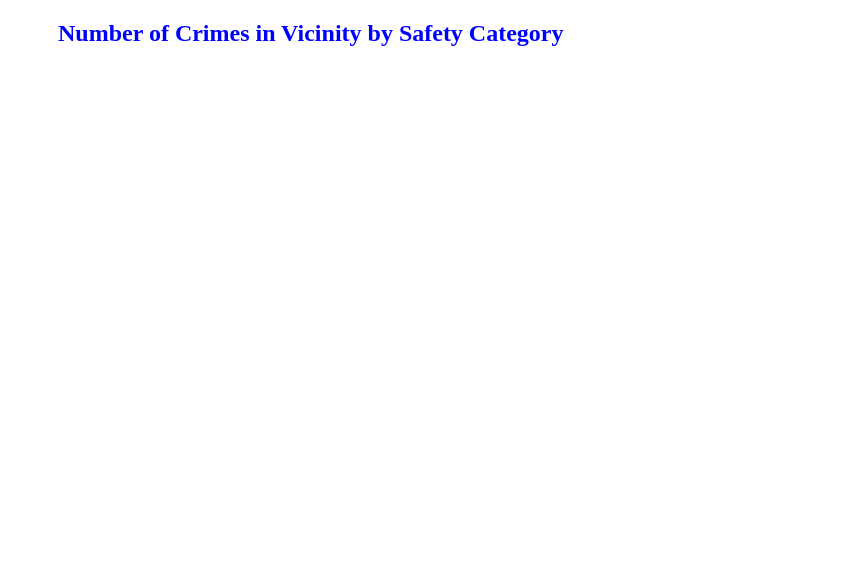
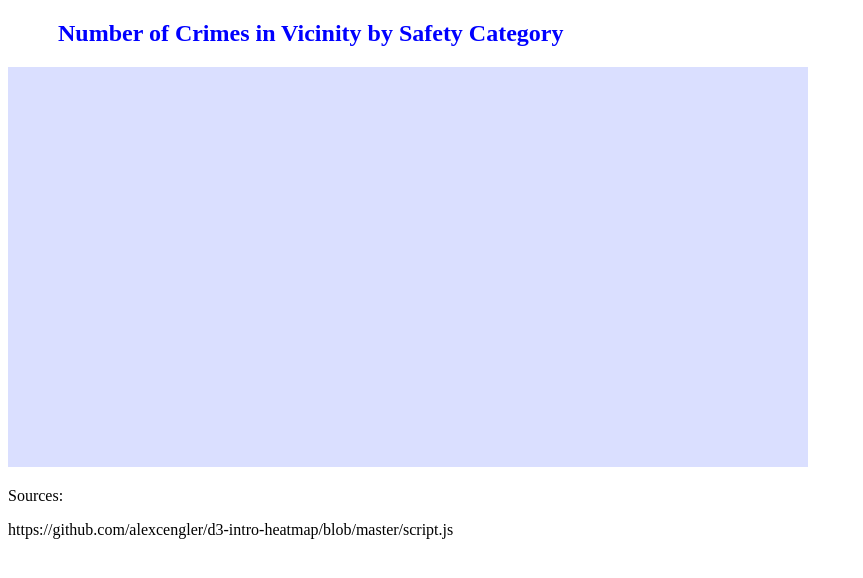
Before and after one commit to joan-wang/cps_d3, a plain HTML site: page index.html in a window 1280 px wide. Shown: the whole page, without its empty margins (0-863 px from the left). Drawn offline with Linux system fonts and the light colour scheme.

Commit message:
set up svg & g

```diff
--- a/index.html
+++ b/index.html
@@ -17,13 +17,31 @@
 	<div class="container">
 		<div id='chart'></div>
 	</div>
+	<p>	Sources: </p>
+	<p>https://github.com/alexcengler/d3-intro-heatmap/blob/master/script.js </p>
+	<script>
+		// Set Spacing Guidelines
+		var margin = {top: 100, right: 75, bottom: 125, left: 50}
+		var width = 800 - margin.left - margin.right;
+		var height = 400 - margin.top - margin.bottom;
 
-	<script>
+		// Create and Size SVG
+		var svg = d3.select("#chart")
+		    .append("svg")
+		    .attr("width", width + margin.left + margin.right)
+		    .attr("height", height + margin.top + margin.bottom);
+
+		// Create and place start of SVG g tag
+		var g = svg.append("g")
+			.append("g")
+		  	.attr("transform", "translate(" + margin.left + "," + margin.top + ")");
+
+		// Load in data
 		d3.json('d3_data.json', function(d) {
 		 	return {
 			    school: d.School_ID,
 			    safety: d.School_Suvey_Safety,
-		   	crimes: d.num_crimes
+			   	crimes: +d.num_crimes
 			}
 		}, function(error, data){
 		  	if(error) {
@@ -33,5 +51,9 @@
 		  	};
 		});
 
+		function createBarchart() {
+
+		};
+
 	</script>
 <body>
```
Lines whose indentation alone changed are shown as unchanged.
